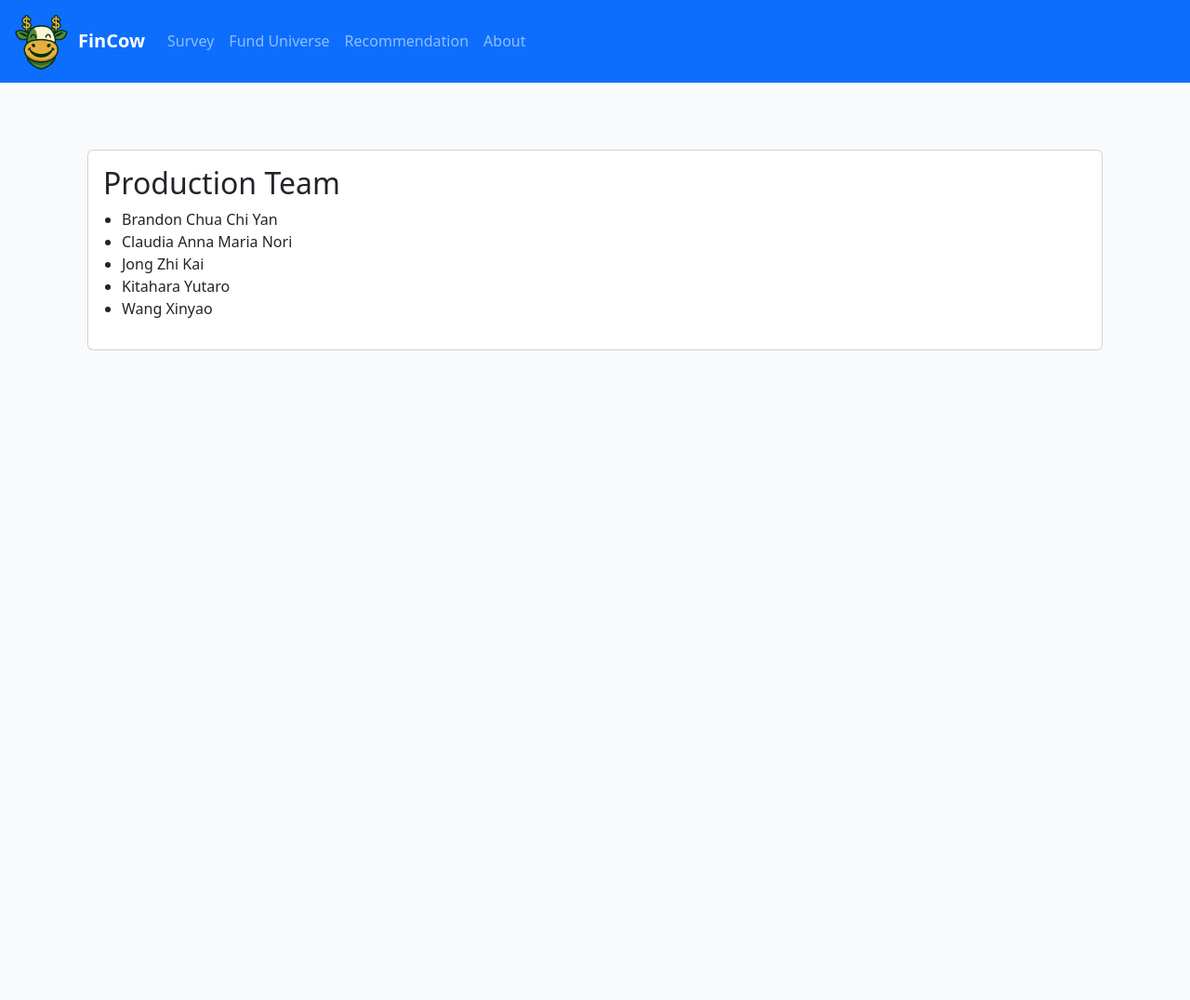
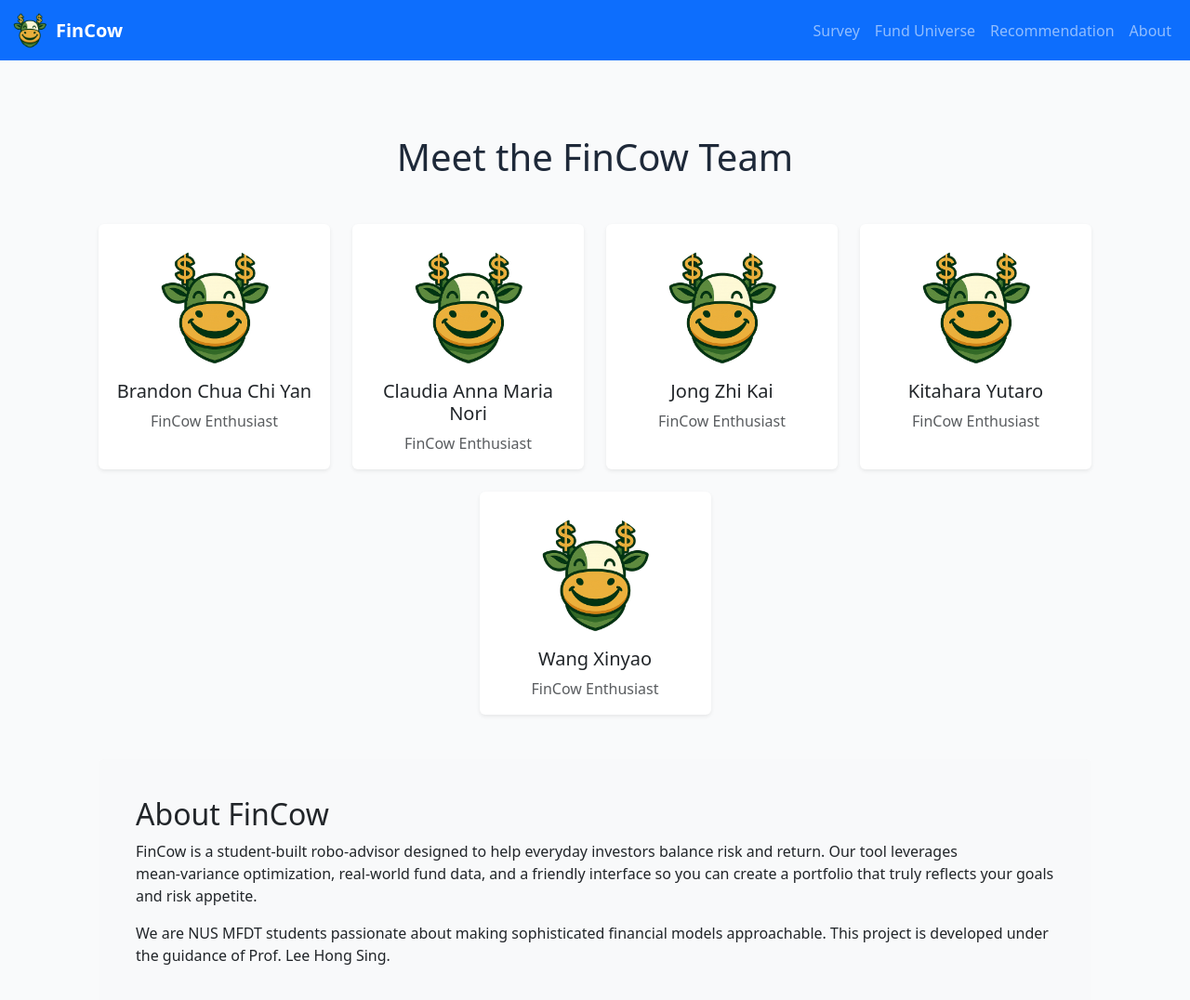
Before and after one commit to brandonchua/roboadvisor-web, a Next.js app: page /about in a window 1280 px wide. Shown: the top 1076 px of the page at 93% size. Before the commit the page ends 800 px from the top, so only its background shows below. Built offline with nearby package versions, Linux system fonts and the light colour scheme.

Commit message:
updated about me

```diff
--- a/src/app/about/page.tsx
+++ b/src/app/about/page.tsx
@@ -1,26 +1,60 @@
 'use client';
 
-import Card from 'react-bootstrap/Card';
+import Image from 'next/image';
+import { Container, Row, Col, Card } from 'react-bootstrap';
 
 const team = [
-  'Brandon Chua Chi Yan',
-  'Claudia Anna Maria Nori',
-  'Jong Zhi Kai',
-  'Kitahara Yutaro',
-  'Wang Xinyao',
+  'Brandon Chua Chi Yan',
+  'Claudia Anna Maria Nori',
+  'Jong Zhi Kai',
+  'Kitahara Yutaro',
+  'Wang Xinyao',
 ];
 
 export default function AboutPage() {
   return (
-    <Card className="mt-6">
-      <Card.Body>
-        <Card.Title as="h2">Production Team</Card.Title>
-        <ul className="list-disc pl-5">
-          {team.map((name) => (
-            <li key={name}>{name}</li>
-          ))}
-        </ul>
-      </Card.Body>
-    </Card>
+    <Container className="py-8">
+      <h1 className="text-center mb-5">Meet the FinCow Team</h1>
+      <Row className="g-4 justify-content-center">
+        {team.map((name) => (
+          <Col key={name} xs={12} sm={6} md={4} lg={3}>
+            <Card className="text-center border-0 shadow-sm h-100">
+              <div className="mx-auto mt-4" style={{ width: 128, height: 128, position: 'relative' }}>
+                <Image
+                  src="/images/FinCowLogo.png"
+                  alt={name}
+                  fill
+                  sizes="128px"
+                  style={{ objectFit: 'cover', borderRadius: '50%' }}
+                />
+              </div>
+              <Card.Body>
+                <Card.Title>{name}</Card.Title>
+                <Card.Text className="text-muted">
+                  {/* Role or Fun Fact here */}
+                  FinCow Enthusiast
+                </Card.Text>
+              </Card.Body>
+            </Card>
+          </Col>
+        ))}
+      </Row>
+
+      <Card bg="light" className="mt-5 p-4 border-0">
+        <Card.Body>
+          <Card.Title as="h2">About FinCow</Card.Title>
+          <Card.Text>
+            FinCow is a student‑built robo‑advisor designed to help everyday investors
+            balance risk and return. Our tool leverages mean‑variance optimization,
+            real‑world fund data, and a friendly interface so you can create a portfolio
+            that truly reflects your goals and risk appetite.
+          </Card.Text>
+          <Card.Text>
+            We are NUS MFDT students passionate about making sophisticated financial models
+            approachable. This project is developed under the guidance of Prof. Lee Hong Sing.
+          </Card.Text>
+        </Card.Body>
+      </Card>
+    </Container>
   );
 }
--- a/src/app/components/NavBar.tsx
+++ b/src/app/components/NavBar.tsx
@@ -1,35 +1,45 @@
 // src/app/components/NavBar.tsx
 'use client'
 
-import Link      from 'next/link'
-import Image     from 'next/image'
+import Link  from 'next/link'
+import Image from 'next/image'
 import { Navbar, Container, Nav } from 'react-bootstrap'
 
 export default function NavBar() {
   return (
-    <Navbar bg="primary" variant="dark" expand="lg" className="mb-4">
-      <Container fluid className="items-center">
+    <Navbar bg="primary" variant="dark" className="mb-4">
+      <Container fluid className="d-flex align-items-center">
         {/* Logo + brand */}
-        <Navbar.Brand as={Link} href="/" className="flex items-center">
+        <Navbar.Brand
+          as={Link}
+          href="/"
+          className="d-flex align-items-center"
+        >
           <Image
             src="/images/FinCowLogo.png"
             alt="FinCow Logo"
-            width={64}
-            height={64}
+            width={40}
+            height={40}
             style={{ objectFit: 'contain' }}
           />
           <span className="ms-2 text-white fw-bold">FinCow</span>
         </Navbar.Brand>
 
-        <Navbar.Toggle aria-controls="main-nav" />
-        <Navbar.Collapse id="main-nav">
-          <Nav className="me-auto">
-            <Nav.Link as={Link} href="/questionnaire">Survey</Nav.Link>
-            <Nav.Link as={Link} href="/universe">Fund Universe</Nav.Link>
-            <Nav.Link as={Link} href="/recommendation">Recommendation</Nav.Link>
-            <Nav.Link as={Link} href="/about">About</Nav.Link>
-          </Nav>
-        </Navbar.Collapse>
+        {/* All links live in a single Nav, always shown */}
+        <Nav className="ms-auto">
+          <Nav.Link as={Link} href="/questionnaire">
+            Survey
+          </Nav.Link>
+          <Nav.Link as={Link} href="/universe">
+            Fund Universe
+          </Nav.Link>
+          <Nav.Link as={Link} href="/recommendation">
+            Recommendation
+          </Nav.Link>
+          <Nav.Link as={Link} href="/about">
+            About
+          </Nav.Link>
+        </Nav>
       </Container>
     </Navbar>
   )
```
